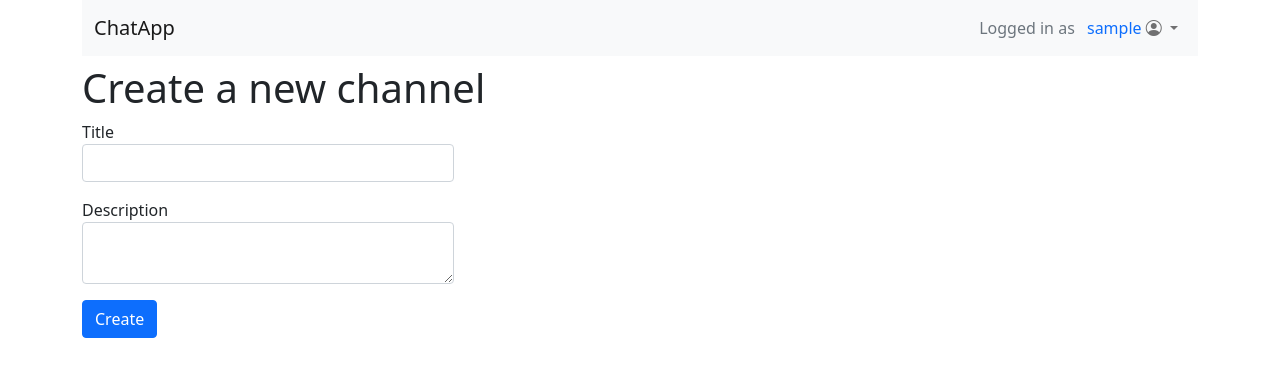
After one commit to Jasminmo/Tieto-kanta-sovellus, a Flask app: page /channels/new in a window 1280 px wide. The commit adds this page. Shown: the top 377 px of the page. Run offline with Flask 2, Linux system fonts and the light colour scheme; the visitor is signed in with stand-in values (Sample User, id 1); data comes from the database, SQL or seed files in the repository.

Commit message:
Add form for new channels

```diff
--- a/ChatApp/channels.py
+++ b/ChatApp/channels.py
@@ -17,3 +17,27 @@ def index():
 def view_channel(id):
     channel = Channels.query.filter(Channels.id == id).first()
     return render_template('channels/view.html', channel=channel)
+
+
+@bp.route('/new', methods=('GET', 'POST'))
+def new():
+    if g.user == None or not g.user.is_admin:
+        return render_template('auth/not_authorized.html'), 401
+
+    if request.method == 'POST':
+        title = request.form['title']
+        description = request.form['title']
+        error = None
+
+        if not title:
+            error = 'title is required.'
+
+        if error is None:
+            channel = Channels(title=title, description=description, creator=g.user)
+            db.session.add(channel)
+            db.session.commit()
+            return redirect(url_for('.view_channel', id=channel.id))
+
+        flash(error)
+
+    return render_template('channels/new.html')
--- a/ChatApp/templates/channels/index.html
+++ b/ChatApp/templates/channels/index.html
@@ -13,4 +13,5 @@
       </li>
     {% endfor %}
   </ul>
+  <a href="{{ url_for('channels.new') }}" class="btn btn-primary">new</a>
 {% endblock %}
--- /dev/null
+++ b/ChatApp/templates/channels/new.html
@@ -0,0 +1,21 @@
+{% extends 'base.html' %}
+
+{% block header %}
+<h1>Create a new channel</h1>
+{% endblock %}
+
+{% block content %}
+  <form method="post" class="col-4">
+    <div class="mb-3">
+      <label for="title">Title</label>
+      <input class="form-control" name="title" id="title" required>
+    </div>
+    <div class="mb-3">
+      <label for="description">Description</label>
+      <textarea class="form-control" name="description" id="description"></textarea>
+    </div>
+    <div class="mb-3">
+      <input class="btn btn-primary" type="submit" value="Create">
+    </div>
+  </form>
+{% endblock %}
```
